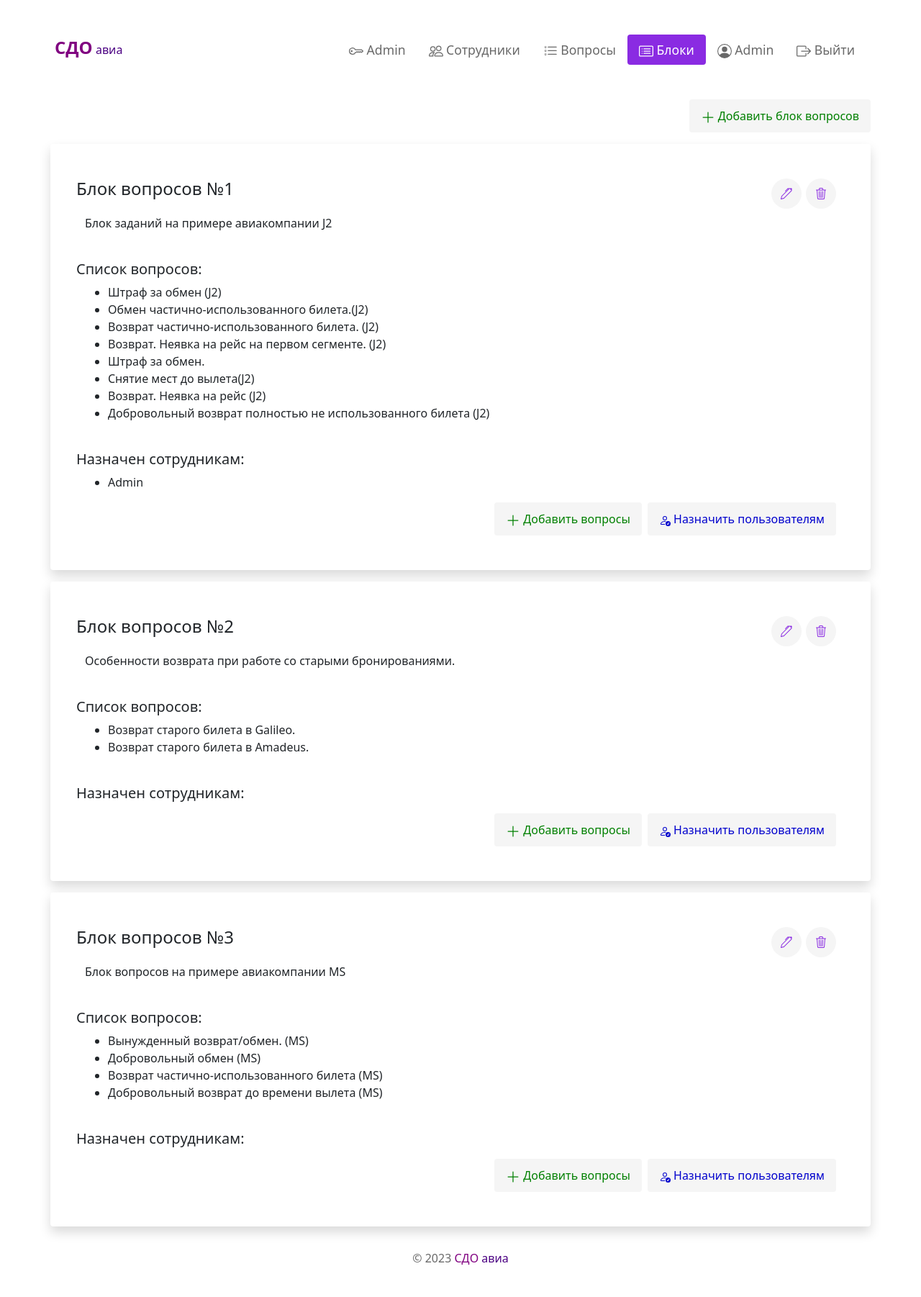
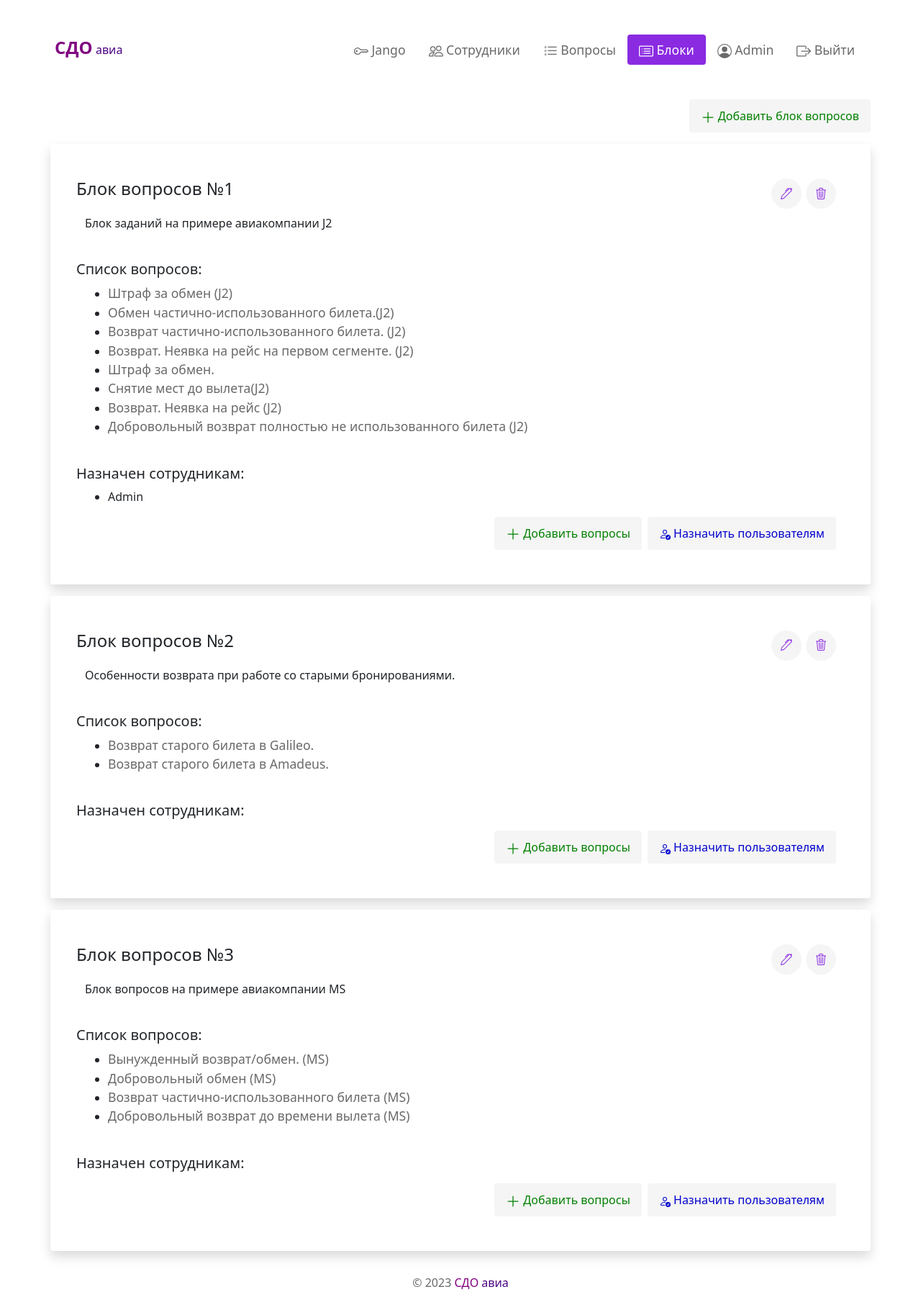
Before and after one commit to LylovY/SDO-Avia, a Django app: page /tasks_case/ in a window 1280 px wide. Shown: the top 1802 px of the page at 72% size. Before the commit the page ends 1758 px from the top, so only its background shows below. Run offline with Django 3.2, Linux system fonts and the light colour scheme; a user stored in the database is signed in; data comes from the database, SQL or seed files in the repository; some libraries are stand-ins or nearby versions.

Commit message:
Taskcase_list a href

```diff
--- a/sdo/templates/includes/header.html
+++ b/sdo/templates/includes/header.html
@@ -15,7 +15,8 @@
               <path d="M0 8a4 4 0 0 1 7.465-2H14a.5.5 0 0 1 .354.146l1.5 1.5a.5.5 0 0 1 0 .708l-1.5 1.5a.5.5 0 0 1-.708 0L13 9.207l-.646.647a.5.5 0 0 1-.708 0L11 9.207l-.646.647a.5.5 0 0 1-.708 0L9 9.207l-.646.647A.5.5 0 0 1 8 10h-.535A4 4 0 0 1 0 8zm4-3a3 3 0 1 0 2.712 4.285A.5.5 0 0 1 7.163 9h.63l.853-.854a.5.5 0 0 1 .708 0l.646.647.646-.647a.5.5 0 0 1 .708 0l.646.647.646-.647a.5.5 0 0 1 .708 0l.646.647.793-.793-1-1h-6.63a.5.5 0 0 1-.451-.285A3 3 0 0 0 4 5z"/>
               <path d="M4 8a1 1 0 1 1-2 0 1 1 0 0 1 2 0z"/>
             </svg>
-            Admin</a>
+            Jango
+          </a>
           <a class="nav-link nlink rounded {% if view_name == 'tasks:users_list' %}active1{% endif %}"
             href="{% url 'tasks:users_list' %}">
             <svg xmlns="http://www.w3.org/2000/svg" width="20" height="20" fill="currentColor" class="bi bi-people" viewBox="0 0 16 16">
--- a/sdo/templates/tasks/taskcase_list_admin.html
+++ b/sdo/templates/tasks/taskcase_list_admin.html
@@ -37,7 +37,11 @@
 		</div>
 		<ul>
 			{% for task in task_case.tasks.all %}
-			<li>{{ task }}</li>
+			<li>
+				<a class="nlink rounded" href="{% url 'tasks:update_task' task.id %}">
+					{{ task }}
+			  </a>
+			</li>
 			{% endfor %}
 		</ul>
 		<div class="h5 pt-4 row">
```
